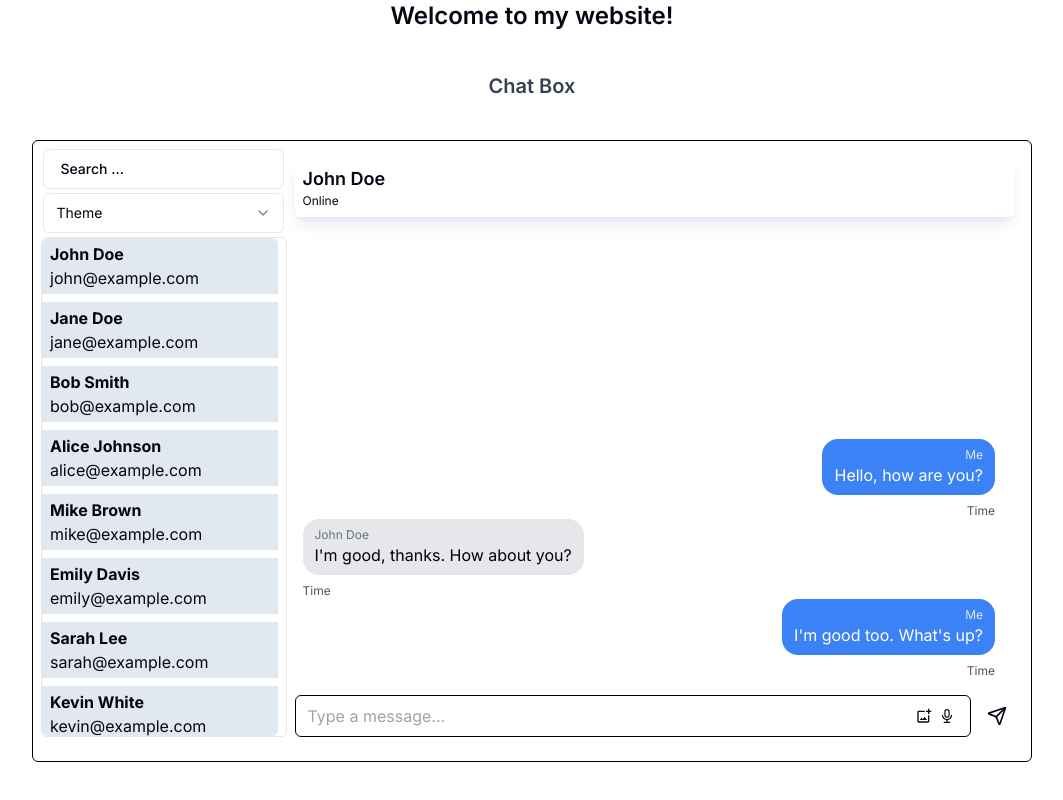
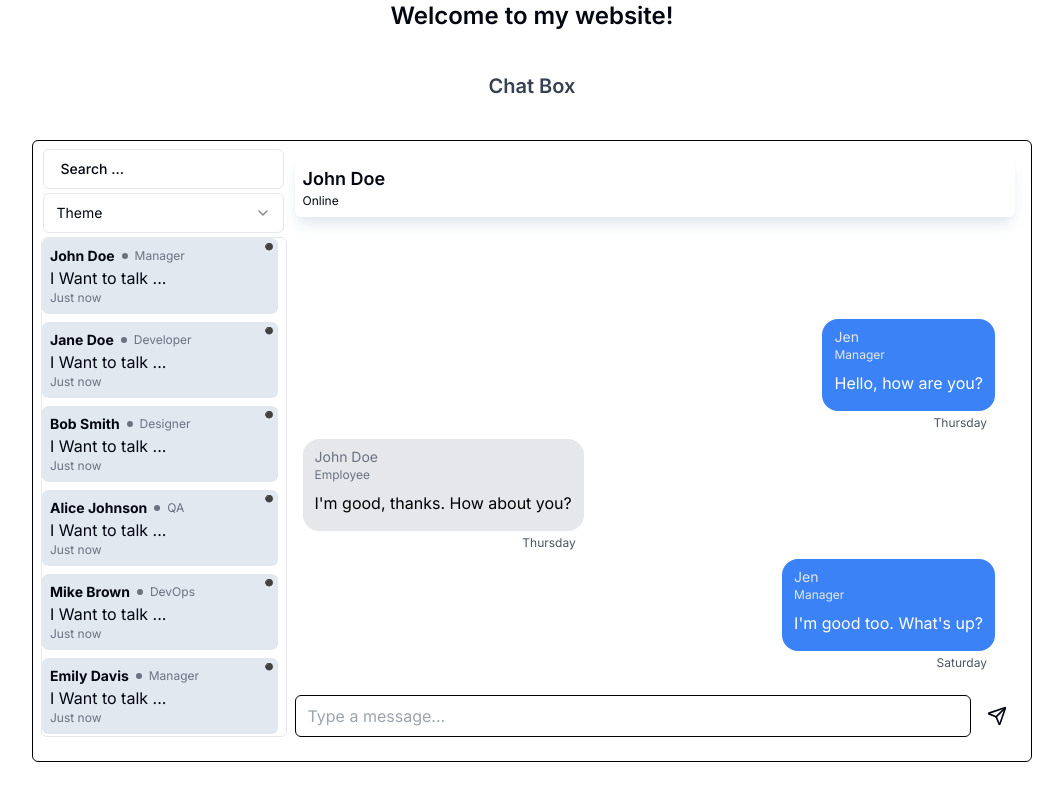
Before and after one commit to pally0091/chat-interface, a Next.js app: page / in a window 1280 px wide. Shown: the whole page, without its empty margins (108-1171 px from the left). Built offline with nearby package versions, Linux system fonts and the light colour scheme.

Commit message:
Updated package.json with new dependencies, refactored user data with additional fields, and modified chat UI with new components and functionality.

```diff
--- a/package.json
+++ b/package.json
@@ -19,10 +19,12 @@
     "clsx": "^2.1.1",
     "cmdk": "^1.0.0",
     "lucide-react": "^0.387.0",
+    "moment": "^2.30.1",
     "next": "14.2.3",
     "react": "^18",
     "react-dom": "^18",
     "react-icons": "^5.2.1",
+    "react-textarea-autosize": "^8.5.3",
     "tailwind-merge": "^2.3.0",
     "tailwindcss-animate": "^1.0.7"
   },
--- a/src/app/page.tsx
+++ b/src/app/page.tsx
@@ -1,7 +1,9 @@
 "use client";
 import { AiOutlineAudio } from "react-icons/ai";
-import { LuSend } from "react-icons/lu";
+import { LuCircleDot, LuSend } from "react-icons/lu";
 import { MdOutlineAddPhotoAlternate } from "react-icons/md";
+import TextareaAutosize from "react-textarea-autosize";
+
 import {
   Select,
   SelectContent,
@@ -28,87 +30,113 @@ import {
 import { cn } from "@/lib/utils";
 import Link from "next/link";
 import { ScrollArea } from "@/components/ui/scrollarea";
-import { Separator } from "@/components/ui/separator";
+import { GoDotFill } from "react-icons/go";
+import moment from "moment";
+import { timeStamp } from "console";
 
 const users = [
   {
     id: 1,
     name: "John Doe",
-    email: "john@example.com",
     value: "kohndoe",
+    position: "Manager",
+    lastMessage: "I Want to talk about my issue",
+    timeStamp: "2024-06-08T10:21:54.439+00:00",
   },
   {
     id: 2,
     name: "Jane Doe",
-    email: "jane@example.com",
     value: "janedoe",
+    position: "Developer",
+    lastMessage: "I Want to talk about my issue",
+    timeStamp: "2024-06-11T09:18:54.439+00:00",
   },
   {
     id: 3,
     name: "Bob Smith",
-    email: "bob@example.com",
     value: "bobsmith",
+    position: "Designer",
+    lastMessage: "I Want to talk about my issue",
+    timeStamp: "2024-06-11T01:21:54.439+00:00",
   },
   {
     id: 4,
     name: "Alice Johnson",
-    email: "alice@example.com",
     value: "alicejohnson",
+    position: "QA",
+    lastMessage: "I Want to talk about my issue",
+    timeStamp: "2024-06-10T10:21:54.439+00:00",
   },
   {
     id: 5,
     name: "Mike Brown",
-    email: "mike@example.com",
     value: "mikebrown",
+    position: "DevOps",
+    lastMessage: "I Want to talk about my issue",
+    timeStamp: "2024-06-11T10:21:54.439+00:00",
   },
   {
     id: 6,
     name: "Emily Davis",
-    email: "emily@example.com",
     value: "emilydavis",
+    position: "Manager",
+    lastMessage: "I Want to talk about my issue",
+    timeStamp: "2024-06-06T10:21:54.439+00:00",
   },
   {
     id: 7,
     name: "Sarah Lee",
-    email: "sarah@example.com",
     value: "sarahlee",
+    position: "Developer",
+    lastMessage: "I Want to talk about my issue",
+    timeStamp: "2024-06-10T10:21:54.439+00",
   },
   {
     id: 8,
     name: "Kevin White",
-    email: "kevin@example.com",
     value: "kevinwhite",
+    position: "Designer",
+    lastMessage: "I Want to talk about my issue",
+    timeStamp: "2024-06-10T10:21:54.439+00",
   },
   {
     id: 9,
     name: "Lisa Nguyen",
-    email: "lisa@example.com",
     value: "lisanguyen",
+    position: "QA",
+    lastMessage: "I Want to talk about my issue",
+    timeStamp: "2024-06-10T10:21:54.439+00",
   },
   {
     id: 10,
     name: "David Kim",
-    email: "david@example.com",
     value: "davidkim",
+    position: "DevOps",
+    lastMessage: "I Want to talk about my issue",
+    timeStamp: "2023-06-10T10:21:54.439+00",
   },
 ];
-const messages = [
-  {
-    id: 1,
-    text: "Hello, how are you?",
-    sender: "Me",
-  },
-  {
-    id: 2,
-    text: "I'm good, thanks. How about you?",
-    sender: "John Doe",
-  },
-  {
-    id: 3,
-    text: "I'm good too. What's up?",
-    sender: "Me",
-  },
-];
+
+const formatTimestamp = (timestamp: string) => {
+  const now = moment();
+  const time = moment(timestamp);
+  const diffInSeconds = now.diff(time, "seconds");
+  const diffInMinutes = now.diff(time, "minutes");
+  const diffInHours = now.diff(time, "hours");
+  const diffInDays = now.diff(time, "days");
+
+  if (diffInSeconds < 60) {
+    return "Just now";
+  } else if (diffInMinutes < 60) {
+    return `${diffInMinutes} minute${diffInMinutes > 1 ? "s" : ""} ago`;
+  } else if (diffInHours < 24) {
+    return `${diffInHours} hour${diffInHours > 1 ? "s" : ""} ago`;
+  } else if (diffInDays < 7) {
+    return time.format("dddd");
+  } else {
+    return time.format("DD/MM/YYYY");
+  }
+};
 
 const SelectBox = () => {
   return (
@@ -190,20 +218,34 @@ const UserList = () => {
           className=""
           suppressHydrationWarning
         >
-          {users.map((user) => (
+          {users.map((user) => {
+            return (
               <>
                 <Link
                   key={user.id}
                   href="#"
                   className="m-0 "
                 >
-                <li className="text-left px-2 py-1 bg-slate-200 mb-2">
-                  <b>{user.name}</b> <br />
-                  {user.email}
+                  <li className="text-left px-2 py-2 rounded-md bg-slate-200 mb-2 relative">
+                    <span className="absolute top-1 right-1 text-[7px]">
+                      ⚫
+                    </span>
+                    <p className=" flex gap-1 items-center text-sm">
+                      <b>{user.name}</b>{" "}
+                      <GoDotFill className="text-xs text-gray-500" />{" "}
+                      <span className="text-xs text-gray-500">
+                        {user.position}
+                      </span>
+                    </p>
+                    <p>{user.lastMessage.slice(0, 15)}...</p>
+                    <p className="text-left text-xs text-gray-500">
+                      {formatTimestamp(user.timeStamp)}
+                    </p>
                   </li>
                 </Link>
               </>
-          ))}
+            );
+          })}
         </ul>
       </ScrollArea>
     </div>
@@ -215,36 +257,45 @@ const Messages = ({ data }: { data: any }) => {
     <div className="flex flex-col gap-4 w-full px-2 mt-16">
       <ScrollArea className="max-h-[500px] h-full pe-3">
         {data.map((message: any) => (
-          <div key={message.id}>
           <div
-              className={`flex w-full mb-2 ${
-                message.sender === "Me" ? "justify-end" : "justify-start"
+            key={message.id}
+            className="mb-2"
+          >
+            <div
+              className={`flex w-full mb-1 ${
+                message.sender === "Jen" ? "justify-end" : "justify-start"
               }`}
             >
+              <div className="max-w-[300px]">
                 <div
-                className={`rounded-2xl px-3 py-2 ${
-                  message.sender === "Me"
+                  className={`rounded-2xl px-3 py-2  ${
+                    message.sender === "Jen"
                       ? "bg-blue-500 text-white text-right"
                       : "bg-gray-200 text-black text-left"
                   }`}
                 >
                   <p
-                  className={`text-xs ${
-                    message.sender === "Me" ? "text-gray-200" : "text-gray-500"
+                    className={`text-sm flex flex-col text-left  ${
+                      message.sender === "Jen"
+                        ? "text-gray-200"
+                        : "text-gray-500"
                     }`}
                   >
-                  {message.sender}
+                    <span>{message.sender}</span>{" "}
+                    <span className="text-xs">{message.position}</span>
                   </p>
-                <p>{message.text}</p>
+                  <p
+                    className="my-2"
+                    style={{ whiteSpace: "pre-line" }}
+                  >
+                    {message.text}
+                  </p>
+                </div>
+                <p className={`text-xs text-gray-600 text-right me-2 mt-1`}>
+                  {formatTimestamp(message.timeStamp)}
+                </p>
               </div>
             </div>
-            <p
-              className={`text-xs text-gray-600 ${
-                message.sender === "Me" ? "text-right" : "text-left"
-              }`}
-            >
-              Time
-            </p>
           </div>
         ))}
       </ScrollArea>
@@ -258,21 +309,28 @@ const Chat = () => {
     {
       id: 1,
       text: "Hello, how are you?",
-      sender: "Me",
+      sender: "Jen",
+      position: "Manager",
+      timeStamp: "2024-05-30T12:00:00.000Z",
     },
     {
       id: 2,
       text: "I'm good, thanks. How about you?",
       sender: "John Doe",
+      position: "Employee",
+      timeStamp: "2024-05-30T12:01:00.000Z",
     },
     {
       id: 3,
       text: "I'm good too. What's up?",
-      sender: "Me",
+      sender: "Jen",
+      position: "Manager",
+      timeStamp: "2024-06-01T12:02:00.000Z",
     },
   ]);
 
   const [newMessage, setNewMessage] = useState("");
+
   const handleFileChange = (e: React.ChangeEvent<HTMLInputElement>) => {
     if (e.target.files && e.target.files.length > 0) {
       setFile(e.target.files[0]);
@@ -284,7 +342,9 @@ const Chat = () => {
           {
             id: prevMessages.length + 1,
             text: `Image uploaded: ${file.name}`,
-            sender: "Me",
+            sender: "Jen",
+            position: "Manager",
+            timeStamp: new Date().toISOString(),
           },
         ]);
         console.log("Message Sent", { messages });
@@ -306,12 +366,25 @@ const Chat = () => {
         {
           id: prevMessages.length + 1,
           text: newMessage,
-          sender: "Me",
+          sender: "Jen",
+          position: "Manager",
+          timeStamp: new Date().toISOString(),
         },
       ]);
     }
     console.log("Message Sent", { messages });
     setNewMessage("");
+  };
+  const handleKeyPress = (e: React.KeyboardEvent<HTMLTextAreaElement>) => {
+    if (e.key === "Enter" && !e.shiftKey) {
+      e.preventDefault();
+      handleSendMessage(e);
+    }
+
+    if (e.key === "Enter" && e.shiftKey) {
+      e.preventDefault();
+      setNewMessage((prev) => prev + "\n");
+    }
   };
 
   return (
@@ -327,14 +400,14 @@ const Chat = () => {
       >
         <div className="w-full flex gap-2 items-center">
           <div className="bg-white border border-black rounded-md py-2 px-3 flex gap-1 items-center w-[95%]">
-            <input
-              type="text"
+            <TextareaAutosize
               value={newMessage}
+              onKeyDown={handleKeyPress}
               onChange={(e) => setNewMessage(e.target.value)}
-              className="w-[94%] outline-none focus:outline-none"
+              className="w-[94%] h-6 outline-none focus:outline-none resize-none overflow-hidden"
               placeholder="Type a message..."
             />
-            <input
+            {/* <input
               type="file"
               onChange={handleFileChange}
               className="hidden"
@@ -345,8 +418,8 @@ const Chat = () => {
               className="cursor-pointer w-[3%]"
             >
               <MdOutlineAddPhotoAlternate />
-            </label>
-            <input
+            </label> */}
+            {/* <input
               type="file"
               // onChange={handleAudio}
               className="hidden"
@@ -357,7 +430,7 @@ const Chat = () => {
               className="cursor-pointer w-[3%]"
             >
               <AiOutlineAudio />
-            </label>
+            </label> */}
           </div>
           <button
             className="w-[5%] flex justify-center items-center"
```
Lines whose indentation alone changed are shown as unchanged.
